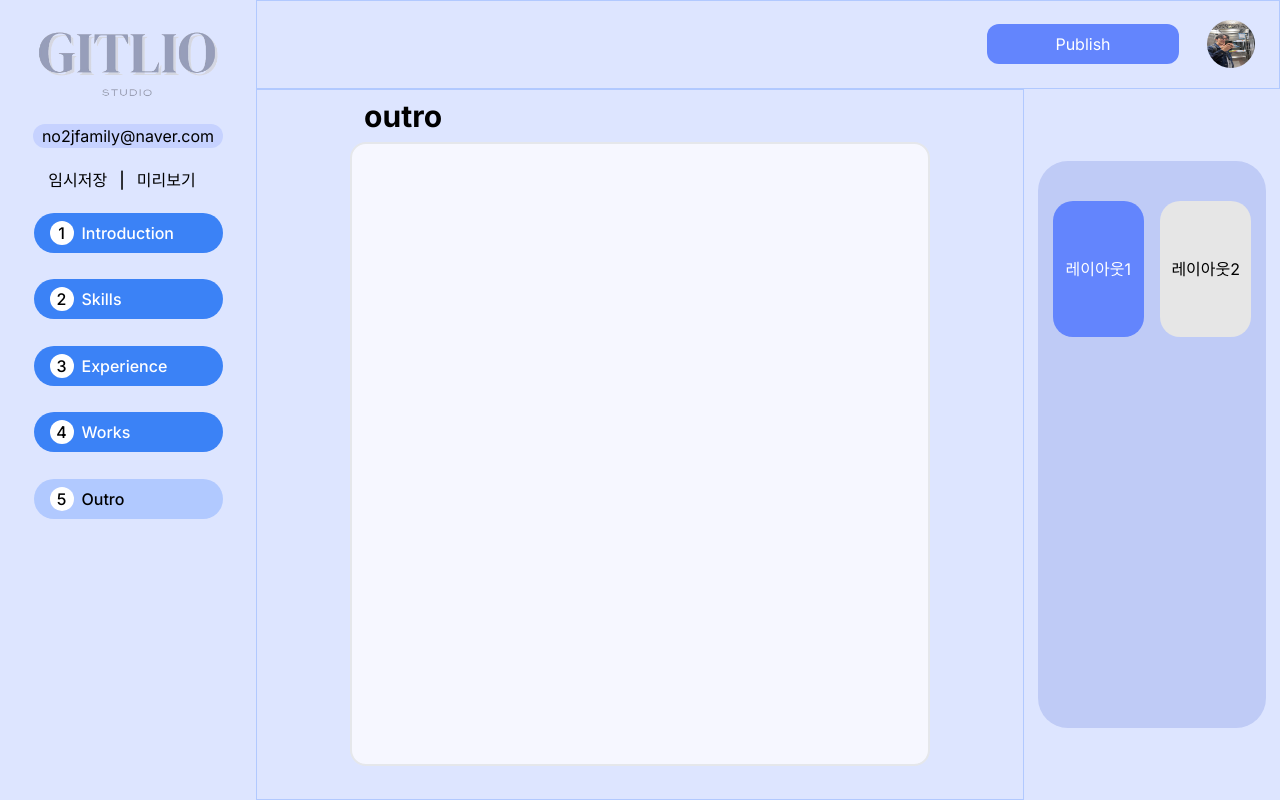
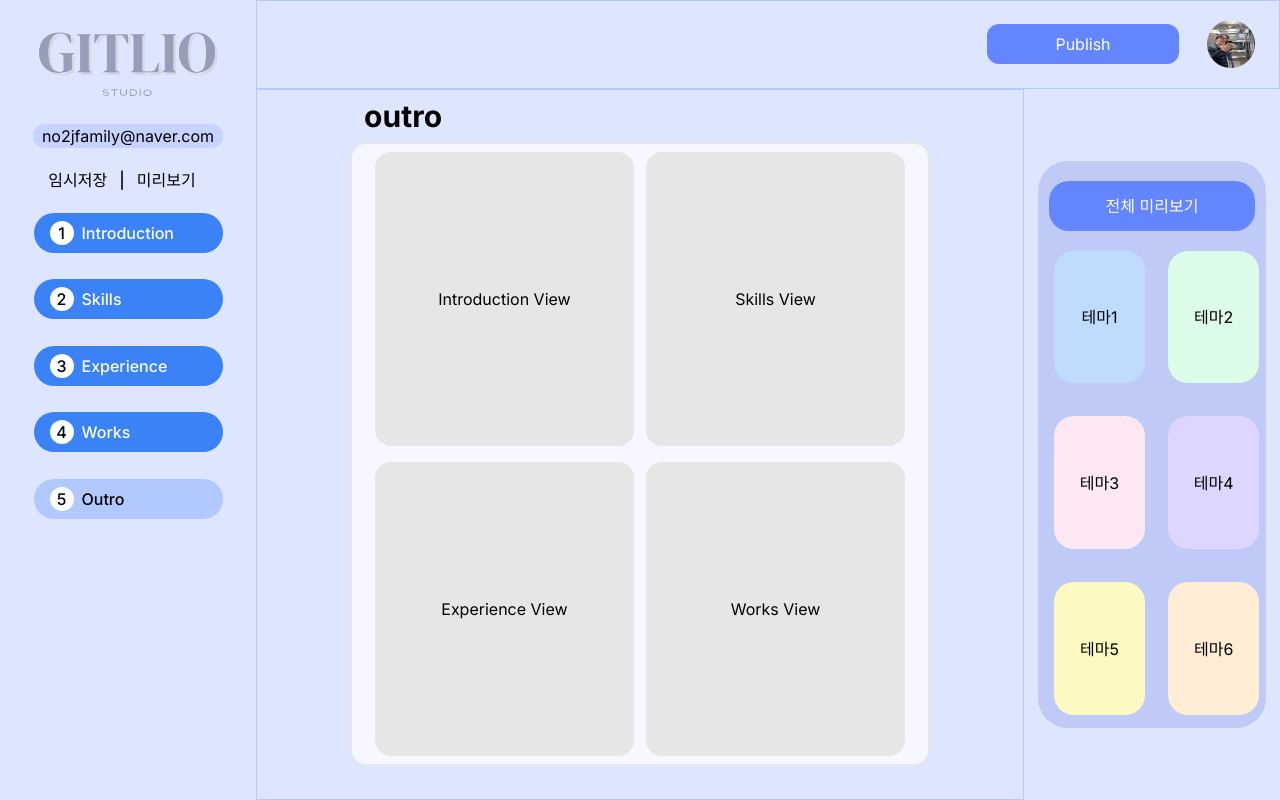
Before and after one commit to TU-GitLio/frontend, a Next.js app in the folder gitlio/: page /outro in a window 1280 px wide. Built offline with nearby package versions, Linux system fonts and the light colour scheme.

Commit message:
feat: outro 페이지 초기 퍼블리싱 완료

```diff
--- a/gitlio/app/(edit)/outro/page.tsx
+++ b/gitlio/app/(edit)/outro/page.tsx
@@ -14,18 +14,54 @@ export default function OutroPage() {
         <div className="col-span-3 row-span-8 h-full bg-primary border border-[#B1C9FF]">
           <div className="flex flex-col h-full items-center px-5 ">
             <Title />
-            <EditBuilder />
+            <EditBuilder>
+              <div className=" w-full h-full flex-col grid grid-cols-2 items-center justify-center rounded-2xl  ">
+                <div className="flex w-[90%] h-[95%] ml-[8%] px-1 py-1 items-center justify-center rounded-2xl bg-[#E6E6E6]">
+                  Introduction View
+                </div>
+                <div className="flex w-[90%] h-[95%] ml-[2%] px-1 py-1 items-center justify-center rounded-2xl bg-[#E6E6E6]">
+                  Skills View
+                </div>
+                <div className="flex w-[90%] h-[95%] ml-[8%] px-1 py-1 items-center justify-center rounded-2xl bg-[#E6E6E6]">
+                  Experience View
+                </div>
+                <div className="flex w-[90%] h-[95%] ml-[2%] px-1 py-1 items-center justify-center rounded-2xl bg-[#E6E6E6]">
+                  Works View
+                </div>
+              </div>
+            </EditBuilder>
           </div>
         </div>
 
         <div className="flex justify-center items-center col-span-1 row-span-8 h-full bg-primary border border-primary">
-          <div className="w-[90%] h-[80%] bg-[#BFCBF6] rounded-[30px] flex justify-center">
-            <div className="w-[40%] h-[24%] bg-[#6385FD] rounded-[20px] flex items-center text-center justify-center ml-0 mt-10 text-white">
-              레이아웃1
-            </div>
-            <div className="w-[40%] h-[24%] bg-[#E6E6E6] rounded-[20px] flex items-center text-center justify-center ml-4 mt-10 ">
-              레이아웃2
-            </div>
+          <div className="w-[90%] h-[80%] bg-[#BFCBF6] rounded-[30px] flex items-center justify-center flex-col">
+            <button className="w-[90%] h-[10%] bg-[#6385FD] rounded-[20px] flex items-center text-center justify-center ml-0 mt-5 text-white border-none outline-none cursor-pointer">
+              전체 미리보기
+            </button>
+            <>
+              <div className="h-full w-full overflow-y-auto">
+                <div className="grid grid-cols-2 h-full w-full grid-rows-3">
+                  <button className="w-[80%] h-[80%] bg-blue-200 rounded-[20px] flex items-center text-center justify-center ml-4 mt-5">
+                    테마1
+                  </button>
+                  <button className="w-[80%] h-[80%] bg-green-100 rounded-[20px] flex items-center text-center justify-center ml-4 mt-5">
+                    테마2
+                  </button>
+                  <button className="w-[80%] h-[80%] bg-pink-100 rounded-[20px] flex items-center text-center justify-center ml-4 mt-5">
+                    테마3
+                  </button>
+                  <button className="w-[80%] h-[80%] bg-violet-200 rounded-[20px] flex items-center text-center justify-center ml-4 mt-5">
+                    테마4
+                  </button>
+                  <button className="w-[80%] h-[80%] bg-yellow-100 rounded-[20px] flex items-center text-center justify-center ml-4 mt-5">
+                    테마5
+                  </button>
+                  <button className="w-[80%] h-[80%] bg-orange-100  rounded-[20px] flex items-center text-center justify-center ml-4 mt-5">
+                    테마6
+                  </button>
+                </div>
+              </div>
+            </>
           </div>
         </div>
       </div>
```
